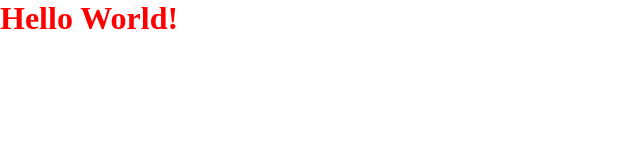
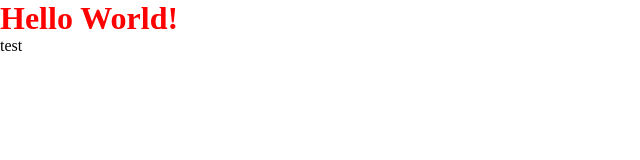
Before and after one commit to hashb-studio/hb-studio, a Next.js app: page /en in a window 1280 px wide. Shown: the top 160 px of the page, without its empty margins (0-640 px from the left). Built offline with nearby package versions, Linux system fonts and the light colour scheme.

Commit message:
add dev env

```diff
--- a/src/components/homepage/Homepage.tsx
+++ b/src/components/homepage/Homepage.tsx
@@ -5,7 +5,12 @@
 
 const Homepage = () => {
   const t = useTranslations("HomePage");
-  return <h1>{t("title")}</h1>;
+  return (
+    <>
+      <h1>{t("title")}</h1>
+      <p>test</p>
+    </>
+  );
 };
 
 export default Homepage;
```
